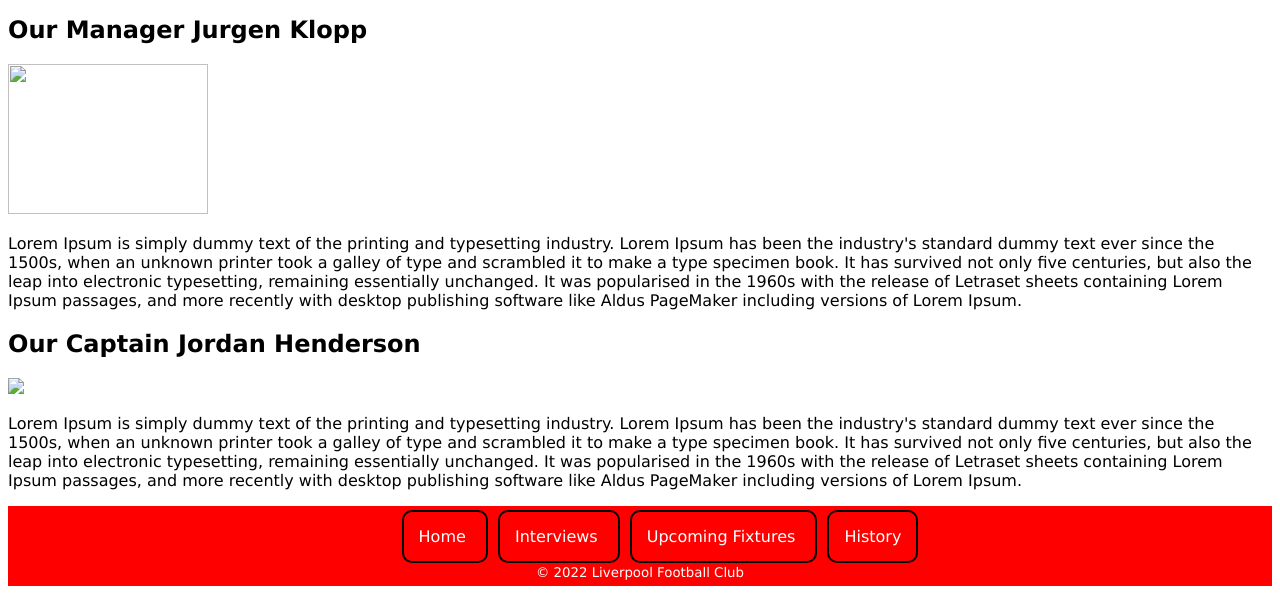
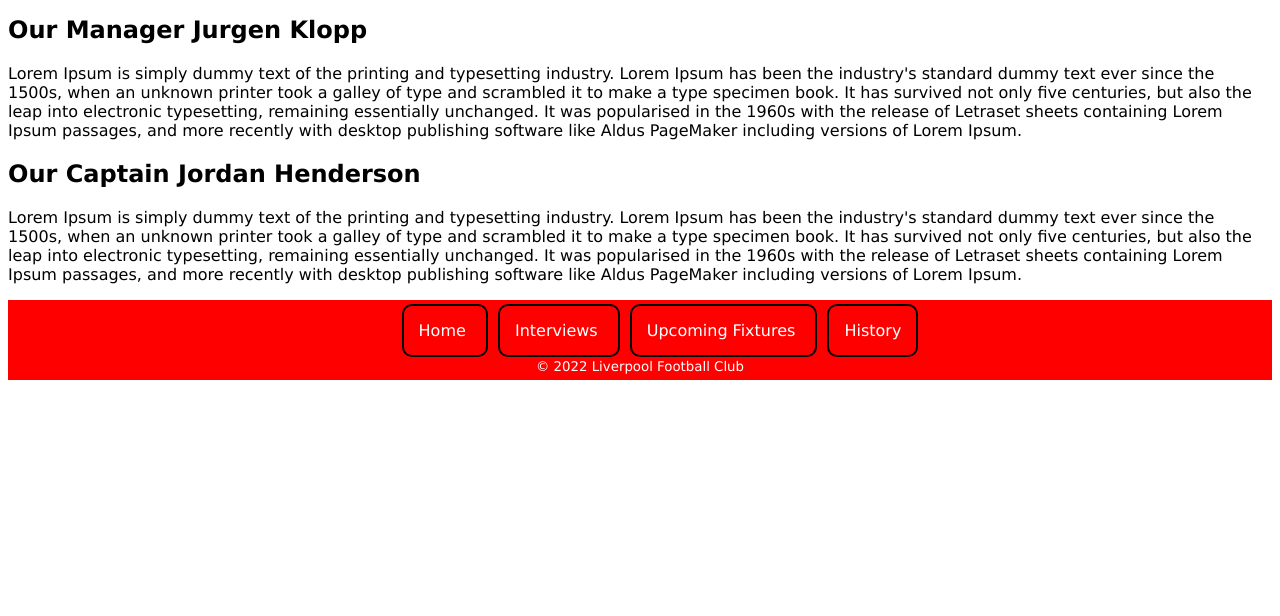
Before and after one commit to kieranmoylette/project1, a plain HTML site: page index.html in a window 1280 px wide. Shown: the part 184-800 px from the top of the page. Drawn offline with Linux system fonts and the light colour scheme.

```diff
--- a/index.html
+++ b/index.html
@@ -6,7 +6,6 @@
         <meta name="keywords" content="Football, Soccer, Sport">
         <title> Liverpool Football Club </title>
         <link rel="stylesheet" type="text/css" href="style/style.css">
-        <link rel="icon" href= type="image/gif" sizes="16x16">
     </head>
     <body>
         <header>
@@ -24,7 +23,6 @@
         <main>
             <article>
                 <h2>Our Manager Jurgen Klopp</h2>
-                <img src="images/henderson.jpg" height="150" width="200">
                 <p>Lorem Ipsum is simply dummy text of the printing and typesetting industry.
                    Lorem Ipsum has been the industry's standard dummy text ever since the 1500s,
                    when an unknown printer took a galley of type and scrambled it to make a type specimen book.
@@ -34,7 +32,6 @@
             </article>
             <article>
                 <h2>Our Captain Jordan Henderson</h2>
-                <img src= height="150" width="200">
                 <p>Lorem Ipsum is simply dummy text of the printing and typesetting industry.
                    Lorem Ipsum has been the industry's standard dummy text ever since the 1500s,
                    when an unknown printer took a galley of type and scrambled it to make a type specimen book.
```
Also changed, not shown: history.html (+0 -1 lines), interview.html (+0 -1 lines), matches.html (+0 -1 lines), images/crest.jpg.jpg (added), images/henderson.jpg.jpg (added), images/klopp.jpg.jpg (added).
